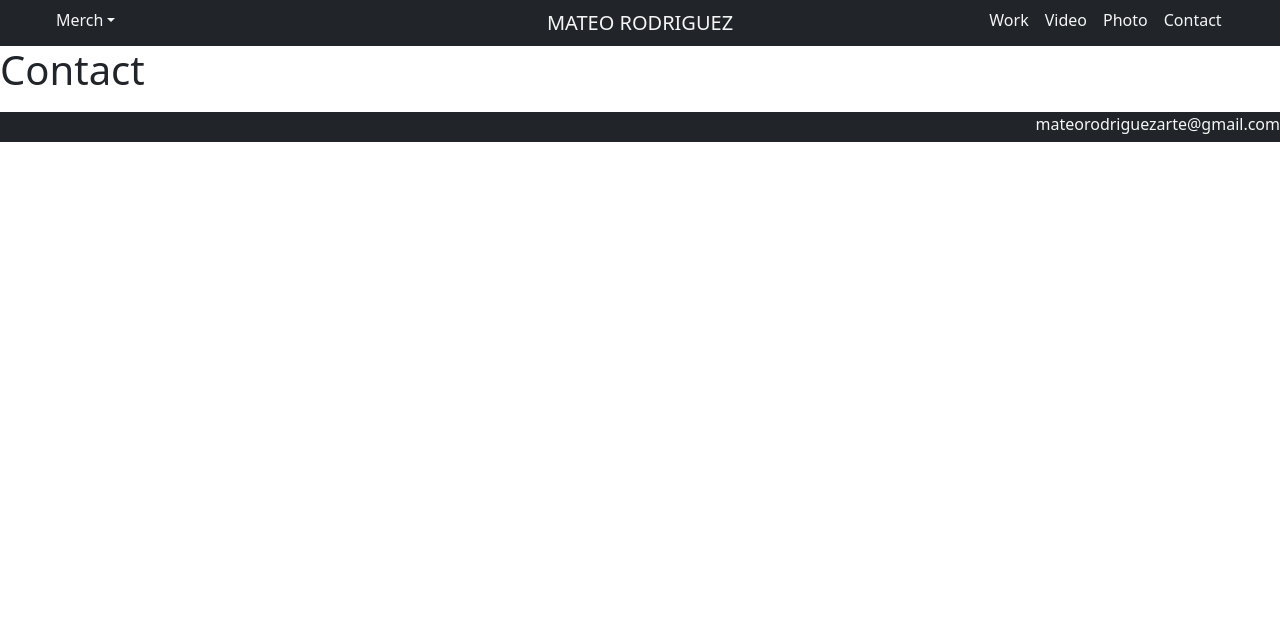
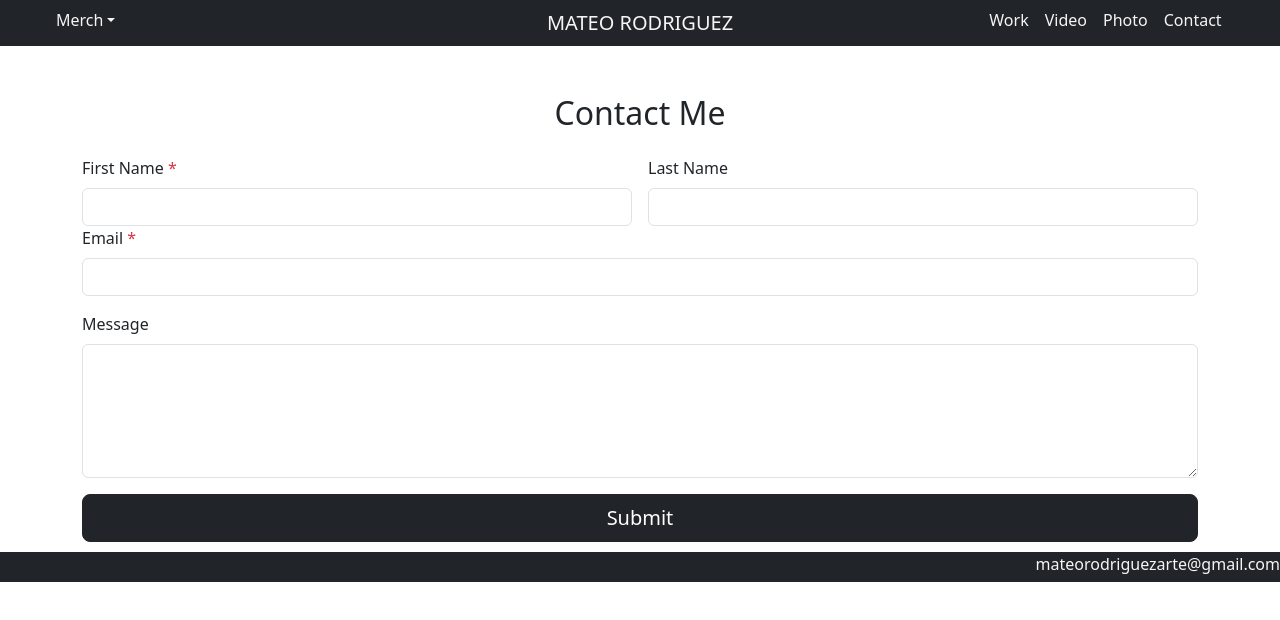
Before and after one commit to AztekAsylum/mateo-rebrand-website, a React (Vite) app in the folder client/: page /contact in a window 1280 px wide. Shown: the top 620 px of the page. Built offline with nearby package versions, Linux system fonts and the light colour scheme.

Commit message:
styled/start build contact page

```diff
--- a/client/src/components/AddtoCartModal.jsx
+++ b/client/src/components/AddtoCartModal.jsx
@@ -8,11 +8,9 @@ const AddtoCartModal = ({
   selectedSize,
   setSelectedSize,
 }) => {
-  // const [showModal, setShowModal] = useState(false);
   const [quantity, setQuantity] = useState(1);
 
   const handleClose = () => setShowModal(false);
-  // const handleShow = () => setShowModal(true);
 
   const handleSubmit = (e) => {
     e.preventDefault();
@@ -32,7 +30,7 @@ const AddtoCartModal = ({
         data-bs-theme="dark"
       >
         <Modal.Header className="modalBackColor" closeButton>
-          <Modal.Title className="text-white">Merch Modal</Modal.Title>
+          <Modal.Title className="text-white">SHOPPING BAG</Modal.Title>
         </Modal.Header>
         <Modal.Body className="modalBackColor">
           <Form onSubmit={handleSubmit}>
@@ -66,7 +64,7 @@ const AddtoCartModal = ({
             </Form.Group>
             <div className="float-end pt-3">
               <Button variant="secondary" type="submit">
-                Add To Cart
+                Proceed To Checkout
               </Button>
             </div>
           </Form>
--- a/client/src/components/ProductCard.jsx
+++ b/client/src/components/ProductCard.jsx
@@ -69,7 +69,7 @@ const ProductCard = (props) => {
                 variant="dark"
                 onClick={handleAddtoCart}
               >
-                ADD TO CART
+                Add To Bag
               </Button>
             </Col>
             {sizes.length > 1 ? (
@@ -79,7 +79,7 @@ const ProductCard = (props) => {
                     as={ButtonGroup}
                     title={selectedSizeProduct}
                     className="dropDownColor"
-                    variant="secondary"
+                    variant="dark"
                     menuVariant="dark"
                   >
                     {sizes.map((e) => {
--- a/client/src/custom.css
+++ b/client/src/custom.css
@@ -8,6 +8,10 @@
 .modal-header {
   border-bottom: 1;
   border-color: rgb(72, 80, 86);
+}
+.button-block {
+  min-width: 100%;
+  width: 100%;
 }
 
 #custom-nav-brand {
--- a/client/src/pages/ContactPage.jsx
+++ b/client/src/pages/ContactPage.jsx
@@ -1,5 +1,101 @@
-const Contact = () => {
-  return <h1>Contact</h1>;
+// const Contact = () => {
+//   return <h1>Contact</h1>;
+// };
+
+// export default Contact;
+
+import React, { useState } from "react";
+import "bootstrap/dist/css/bootstrap.min.css";
+
+const ContactForm = () => {
+  const [formData, setFormData] = useState({
+    firstName: "",
+    lastName: "",
+    email: "",
+    message: "",
+  });
+
+  const handleChange = (e) => {
+    const { name, value } = e.target;
+    setFormData({ ...formData, [name]: value });
+  };
+
+  const handleSubmit = (e) => {
+    e.preventDefault();
+    // Handle form submission logic here
+
+    // For demonstration purposes, log the form data
+    console.log(formData);
+  };
+
+  return (
+    <div className="container mt-5">
+      <h2 className="text-center mb-4">Contact Me</h2>
+      <form onSubmit={handleSubmit}>
+        <div className="row g-3">
+          <div className="col-md-6">
+            <label htmlFor="firstName" className="form-label">
+              First Name <span className="text-danger">*</span>
+            </label>
+            <input
+              type="text"
+              className="form-control"
+              id="firstName"
+              name="firstName"
+              value={formData.firstName}
+              onChange={handleChange}
+              required
+            />
+          </div>
+          <div className="col-md-6">
+            <label htmlFor="lastName" className="form-label">
+              Last Name
+            </label>
+            <input
+              type="text"
+              className="form-control"
+              id="lastName"
+              name="lastName"
+              value={formData.lastName}
+              onChange={handleChange}
+            />
+          </div>
+        </div>
+        <div className="mb-3">
+          <label htmlFor="email" className="form-label">
+            Email <span className="text-danger">*</span>
+          </label>
+          <input
+            type="email"
+            className="form-control"
+            id="email"
+            name="email"
+            value={formData.email}
+            onChange={handleChange}
+            required
+          />
+        </div>
+        <div className="mb-3">
+          <label htmlFor="message" className="form-label">
+            Message
+          </label>
+          <textarea
+            className="form-control"
+            id="message"
+            name="message"
+            value={formData.message}
+            onChange={handleChange}
+            rows="5"
+          ></textarea>
+        </div>
+        <div className="d-grid">
+          <button type="submit" className="btn btn-dark btn-lg button-block mx-auto">
+            Submit
+          </button>
+        </div>
+      </form>
+    </div>
+  );
 };
 
-export default Contact;
+export default ContactForm;
--- a/client/src/pages/ProductsPage.jsx
+++ b/client/src/pages/ProductsPage.jsx
@@ -79,7 +79,6 @@ const Products = () => {
                     sameCategory = false;
                   }
                   return sameCategory ? (
-                    // <h3 key={product._id}>{product.name}</h3>
                     <Col xs={12} md={10} lg={6} xl={4} className="mx-auto pb-4">
                       <ProductCard
                         product={product}
--- a/client/src/pages/VideoPage.jsx
+++ b/client/src/pages/VideoPage.jsx
@@ -10,7 +10,7 @@ const Video = () => {
       }}
     >
       <Row className="text-center pt-3">
-        <h2>VIDEO</h2>
+        <h2></h2>
       </Row>
       <Row className="flex-fill">
         <Col
--- a/client/src/pages/WorkPage.jsx
+++ b/client/src/pages/WorkPage.jsx
@@ -5,7 +5,7 @@ const Work = () => {
     <Container>
       <Row>
         <Col xs={12} md={10} className="mx-auto">
-          <h1 className="text-center pt-3 pb-2">WORK</h1>
+          <h1 className="text-center pt-3 pb-2"></h1>
           <Carousel
             data-bs-theme="dark"
             indicators={false}
```
